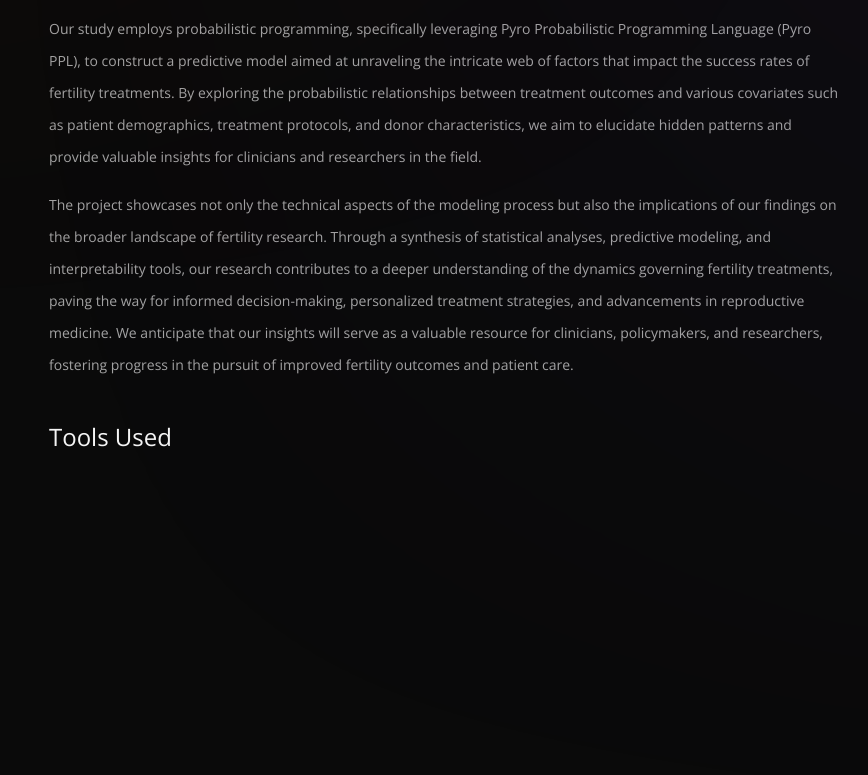
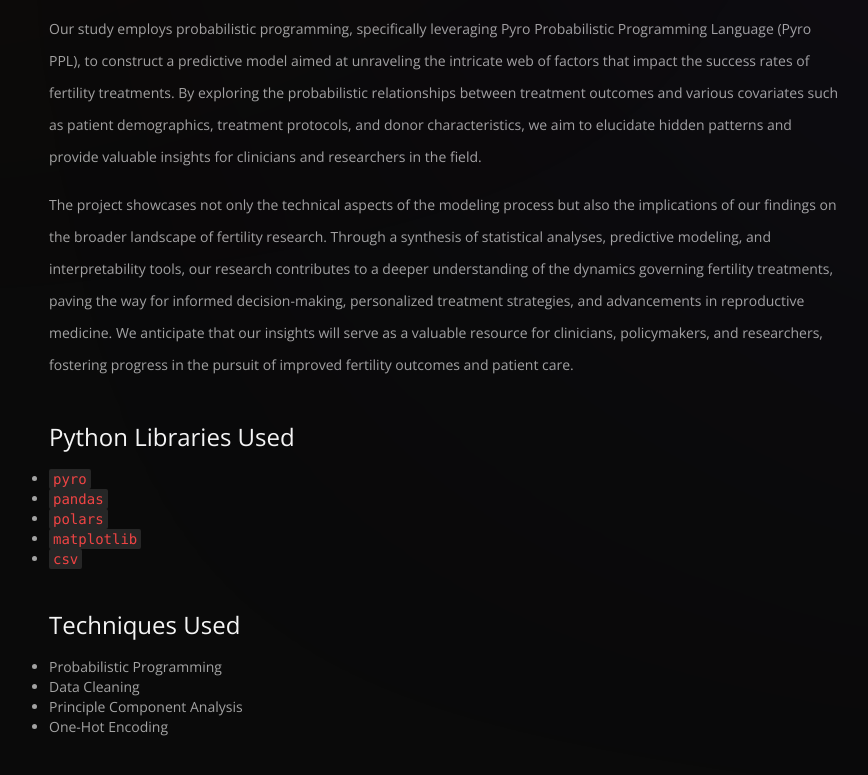
Before and after one commit to SidShah2953/website, an Astro site: page /projects/hfea-data in a window 1280 px wide. Shown: the part 767-1542 px from the top of the page, without its empty margins (195-1063 px from the left). Before the commit the page ends 1284 px from the top, so only its background shows below. Built offline with nearby package versions, Linux system fonts and the light colour scheme; Astro itself is replaced by a stand-in of ours; some packages are replaced by stand-ins of ours.

Commit message:
Added things to HFEA File

```diff
--- a/src/content/projects/hfea-data.mdx
+++ b/src/content/projects/hfea-data.mdx
@@ -19,4 +19,15 @@ Our study employs probabilistic programming, specifically leveraging Pyro Probab
 
 The project showcases not only the technical aspects of the modeling process but also the implications of our findings on the broader landscape of fertility research. Through a synthesis of statistical analyses, predictive modeling, and interpretability tools, our research contributes to a deeper understanding of the dynamics governing fertility treatments, paving the way for informed decision-making, personalized treatment strategies, and advancements in reproductive medicine. We anticipate that our insights will serve as a valuable resource for clinicians, policymakers, and researchers, fostering progress in the pursuit of improved fertility outcomes and patient care.
 
-## Tools Used
+## Python Libraries Used
+- `pyro`
+- `pandas`
+- `polars`
+- `matplotlib`
+- `csv`
+
+## Techniques Used
+- Probabilistic Programming
+- Data Cleaning
+- Principle Component Analysis
+- One-Hot Encoding
```
